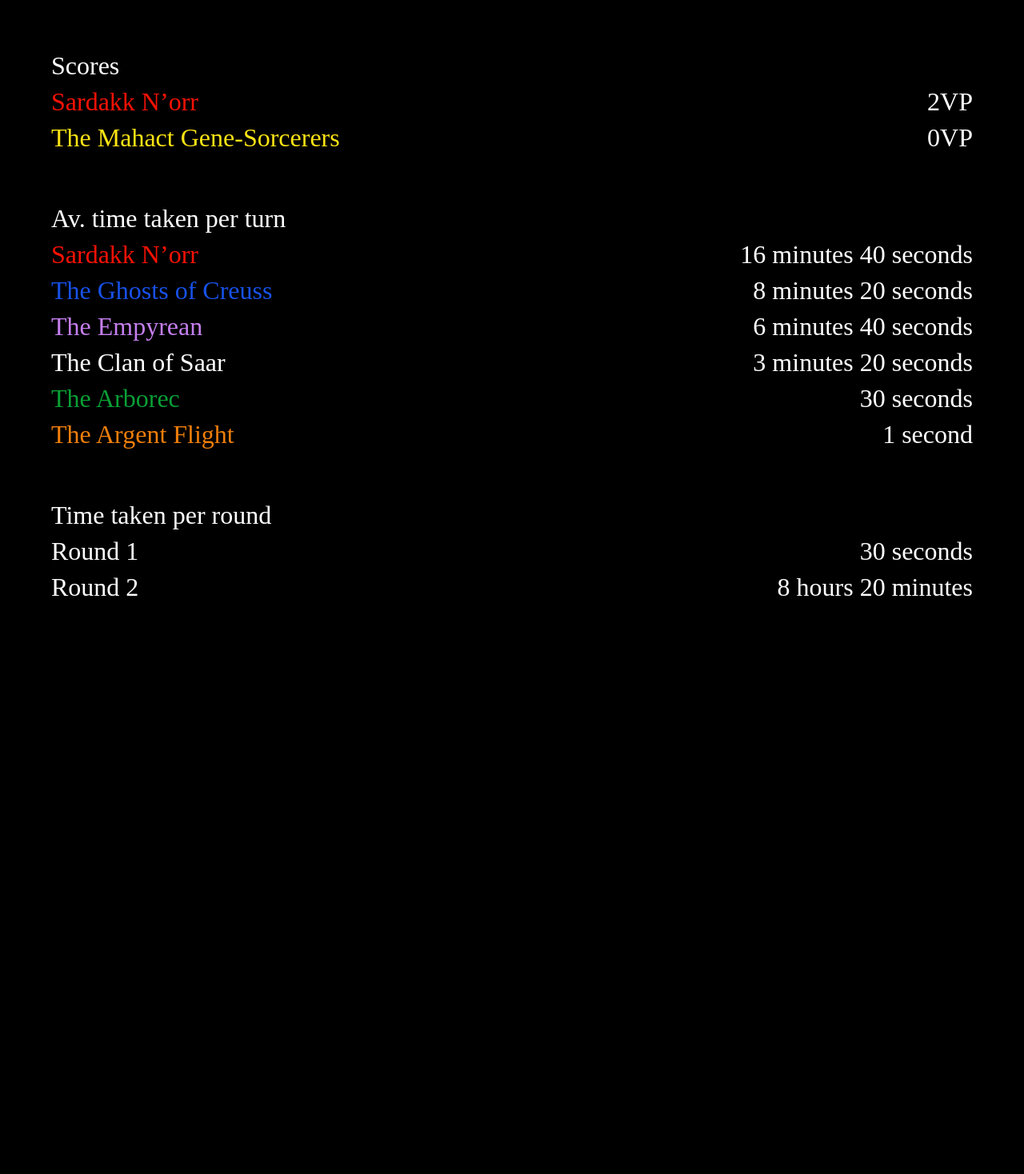
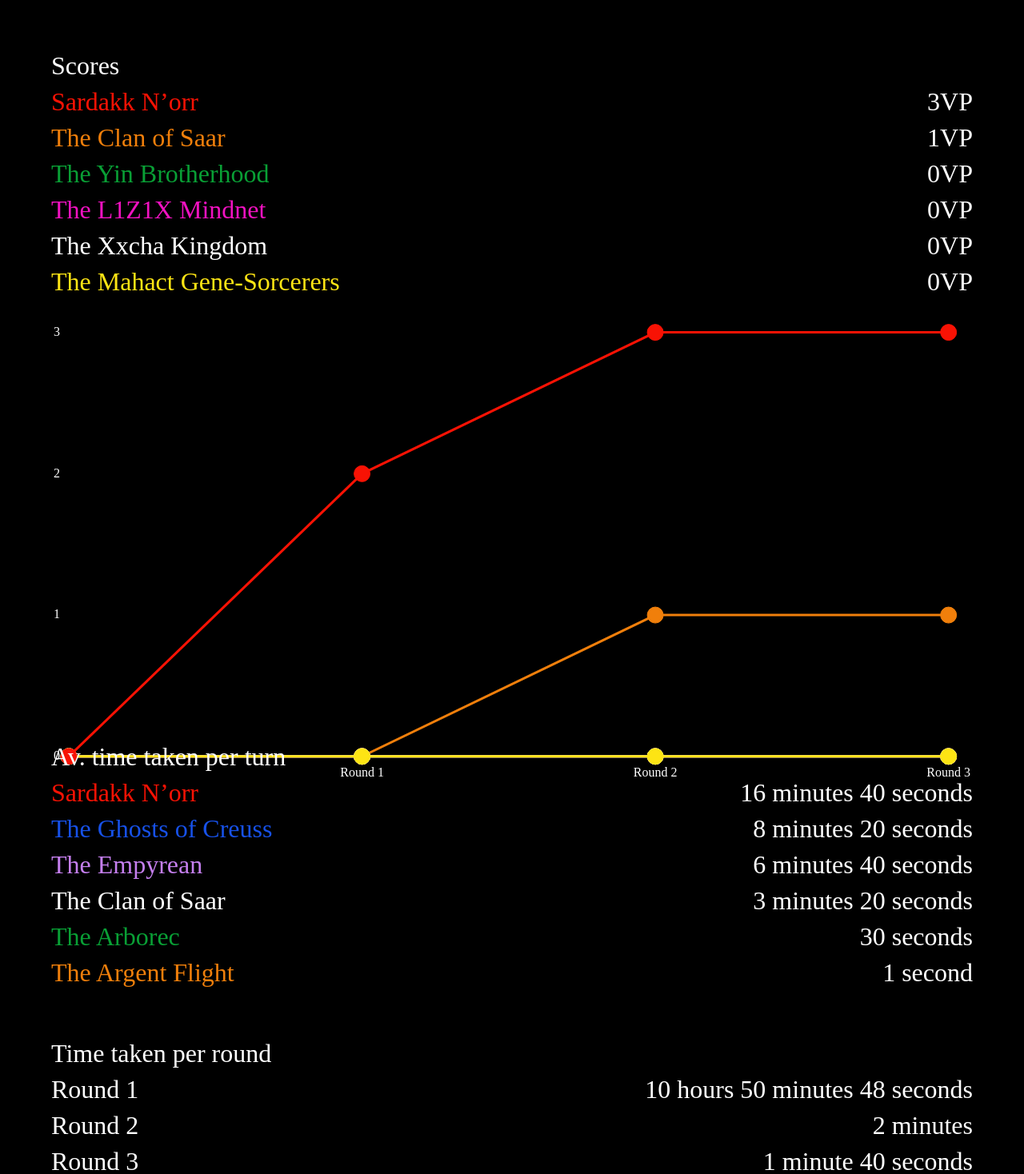
Before and after one commit to roberttaylor426/ti-stats, a React app: page /stats in a window 1280 px wide. Shown: the top 1468 px of the page at 80% size. Before the commit the page ends 800 px from the top, so only its background shows below. Built offline with nearby package versions, Linux system fonts and the light colour scheme; a web font is replaced by a local one.

Commit message:
feat: build times taken per round from events

```diff
--- a/src/app.tsx
+++ b/src/app.tsx
@@ -22,6 +22,26 @@ const events: Event[] = [
         color: 'Yellow',
     },
     {
+        type: 'PlayerAssignedColor',
+        faction: 'The Xxcha Kingdom',
+        color: 'Black',
+    },
+    {
+        type: 'PlayerAssignedColor',
+        faction: 'The L1Z1X Mindnet',
+        color: 'Pink',
+    },
+    {
+        type: 'PlayerAssignedColor',
+        faction: 'The Yin Brotherhood',
+        color: 'Green',
+    },
+    {
+        type: 'PlayerAssignedColor',
+        faction: 'The Clan of Saar',
+        color: 'Orange',
+    },
+    {
         type: 'MapTileSelected',
         systemTileNumber: 1,
         position: 0,
@@ -30,6 +50,10 @@ const events: Event[] = [
         type: 'MapTileSelected',
         systemTileNumber: 10,
         position: 1,
+    },
+    {
+        type: 'RoundStarted',
+        time: 0,
     },
     {
         type: 'PlanetControlled',
@@ -64,6 +88,32 @@ const events: Event[] = [
     {
         type: 'RoundEnded',
         time: new Date().getTime(),
+    },
+    {
+        type: 'RoundStarted',
+        time: new Date().getTime(),
+    },
+    {
+        type: 'PlayerScoredVictoryPoint',
+        faction: 'Sardakk N’orr',
+        delta: 1,
+    },
+    {
+        type: 'PlayerScoredVictoryPoint',
+        faction: 'The Clan of Saar',
+        delta: 1,
+    },
+    {
+        type: 'RoundEnded',
+        time: new Date().getTime() + 120_000,
+    },
+    {
+        type: 'RoundStarted',
+        time: new Date().getTime() + 120_000,
+    },
+    {
+        type: 'RoundEnded',
+        time: new Date().getTime() + 220_000,
     },
 ];
 
--- a/src/events.ts
+++ b/src/events.ts
@@ -72,6 +72,11 @@ const isPlayerScoredVictoryPointEvent = (
     e: Event
 ): e is PlayerScoredVictoryPointEvent => e.type === 'PlayerScoredVictoryPoint';
 
+const isRoundStartedOrEndedEvent = (
+    e: Event
+): e is RoundStartedEvent | RoundEndedEvent =>
+    e.type === 'RoundStarted' || e.type === 'RoundEnded';
+
 type Event =
     | ActionPhaseStartedEvent
     | MapTileSelectedEvent
@@ -90,6 +95,7 @@ export {
     isPlanetControlledEvent,
     isPlayerAssignedColorEvent,
     isPlayerScoredVictoryPointEvent,
+    isRoundStartedOrEndedEvent,
     MapTileSelectedEvent,
     PlanetControlledEvent,
 };
--- a/src/stats.tsx
+++ b/src/stats.tsx
@@ -14,7 +14,11 @@ import styled from 'styled-components';
 import _ from 'underscore';
 
 import { Faction, hexColor, PlayerColor } from './domain';
-import { Event, isPlayerScoredVictoryPointEvent } from './events';
+import {
+    Event,
+    isPlayerScoredVictoryPointEvent,
+    isRoundStartedOrEndedEvent,
+} from './events';
 
 ChartJS.register(CategoryScale, LinearScale, PointElement, LineElement, Legend);
 
@@ -40,7 +44,6 @@ const Stats: React.FC<Props> = ({
     playerColors,
     factionsInGame,
     timeTakenPerPlayer,
-    timeTakenPerRound,
 }) => {
     const playerScores = factionsInGame.map((f) => ({
         faction: f,
@@ -78,6 +81,26 @@ const Stats: React.FC<Props> = ({
             ),
         ]
     );
+
+    const roundStartedAndEndedEvents = events.filter(
+        isRoundStartedOrEndedEvent
+    );
+
+    const timeTakenPerRound = roundStartedAndEndedEvents
+        .filter(
+            (e, index) =>
+                !(
+                    index === roundStartedAndEndedEvents.length - 1 &&
+                    e.type === 'RoundStarted'
+                )
+        )
+        .reduce((acc, n) => {
+            if (n.type === 'RoundStarted') {
+                return [...acc, n.time];
+            }
+
+            return [..._.initial(acc), n.time - (_.last(acc) as number)];
+        }, [] as number[]);
 
     return (
         <StyledStats>
@@ -176,15 +199,15 @@ const Stats: React.FC<Props> = ({
                     color={'white'}
                     value={''}
                 />
-                {_.sortBy(timeTakenPerRound, (ps) => ps.round).map((ps) => (
+                {timeTakenPerRound.map((ps, index) => (
                     <ScoreboardRow
-                        key={ps.round}
-                        title={`Round ${ps.round}`}
+                        key={index}
+                        title={`Round ${index + 1}`}
                         color={'white'}
                         value={`${formatDuration(
                             intervalToDuration({
                                 start: 0,
-                                end: ps.timeTakenInMillis,
+                                end: ps,
                             }),
                             { format: ['hours', 'minutes', 'seconds'] }
                         )}`}
```
